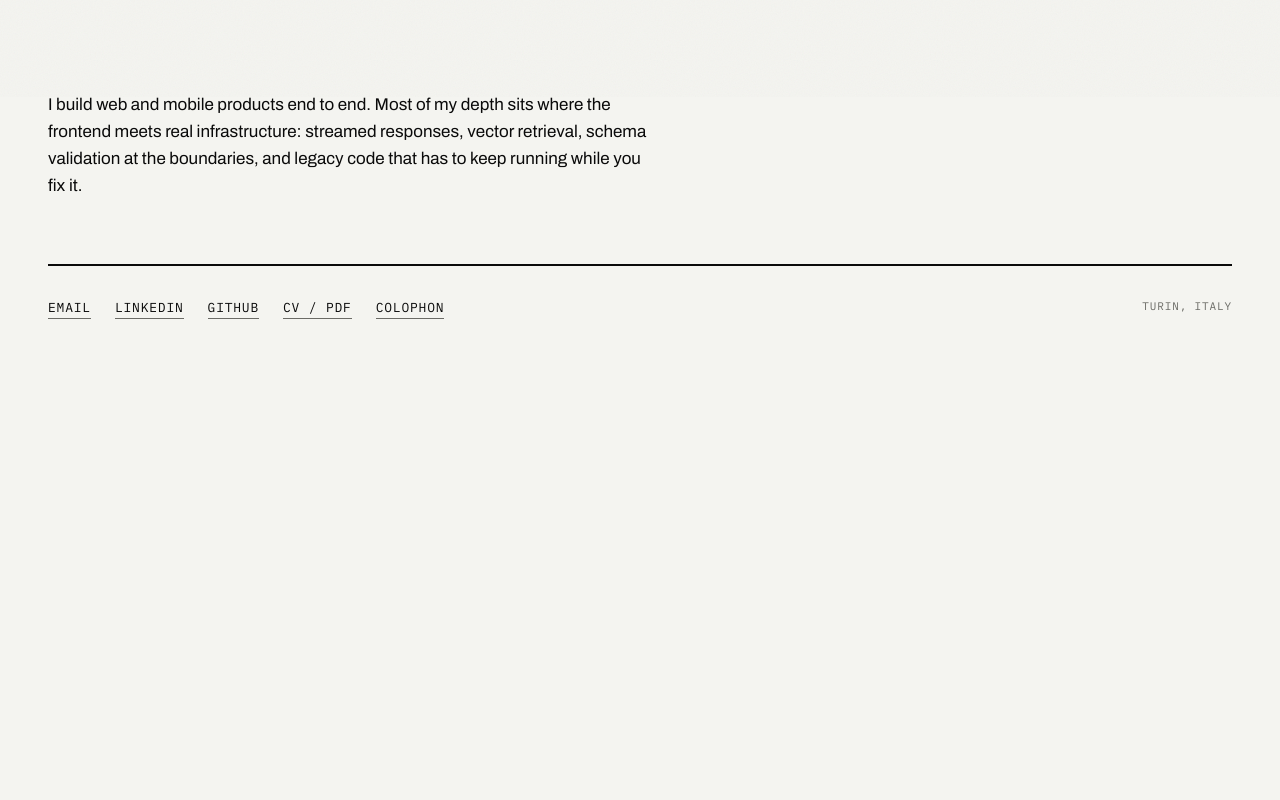
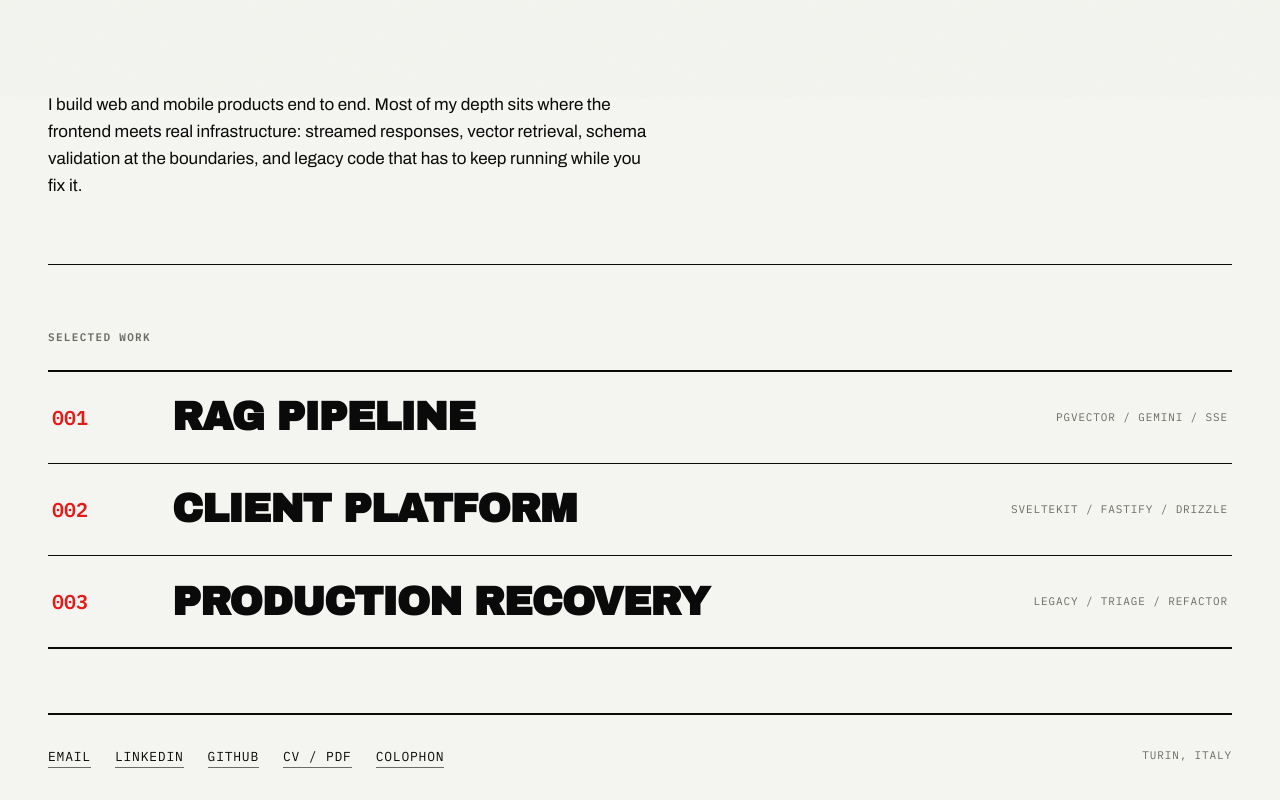
Before and after one commit to imalbi/portfolio, a SvelteKit app: page / in a window 1280 px wide. Shown: the part 703-1503 px from the top of the page. Before the commit the page ends 1070 px from the top, so only its background shows below. Built offline with nearby package versions, Linux system fonts and the light colour scheme.

Commit message:
feat: work index rows

```diff
--- /dev/null
+++ b/src/lib/components/WorkIndex.svelte
@@ -0,0 +1,88 @@
+<script lang="ts">
+	import { work } from '$lib/content/work';
+</script>
+
+<section class="sec" id="index">
+	<h2 class="lbl">Selected work</h2>
+	<div class="index">
+		{#each work as item (item.id)}
+			<a class="row" href={item.href}>
+				<span class="num">{item.id}</span>
+				<h3>{item.title}</h3>
+				<span class="stack">{item.stack}</span>
+			</a>
+		{/each}
+	</div>
+</section>
+
+<style>
+	.sec {
+		padding-block: clamp(2.75rem, 5vw, 4.5rem);
+		border-top: 1px solid var(--ink);
+	}
+	/* 1px grid gap over an ink parent gives exact hairlines with no doubling. */
+	.index {
+		border-block: 2px solid var(--ink);
+		background: var(--ink);
+		display: flex;
+		flex-direction: column;
+		gap: 1px;
+	}
+	.row {
+		background: var(--paper);
+		text-decoration: none;
+		display: grid;
+		grid-template-columns: 4.5rem 1fr auto;
+		gap: var(--gut);
+		align-items: center;
+		padding: clamp(1.1rem, 2.5vw, 1.6rem) 0.25rem;
+		transition:
+			background 0.12s linear,
+			color 0.12s linear;
+	}
+	.row:hover {
+		background: var(--ink);
+		color: var(--paper);
+	}
+	.row:hover .num,
+	.row:hover .stack {
+		color: inherit;
+	}
+	.row:focus-visible {
+		outline: 2px solid var(--ink);
+		outline-offset: 3px;
+	}
+	.num {
+		font-family: var(--data);
+		font-weight: 600;
+		font-size: 1.25rem;
+		color: var(--hazard);
+	}
+	h3 {
+		font-family: var(--display);
+		text-transform: uppercase;
+		letter-spacing: -0.025em;
+		font-size: clamp(1.4rem, 3.6vw, 2.5rem);
+		line-height: 1;
+		margin: 0;
+	}
+	.stack {
+		font-family: var(--data);
+		text-transform: uppercase;
+		letter-spacing: 0.08em;
+		font-size: 11px;
+		color: var(--muted);
+		text-align: right;
+	}
+
+	@media (max-width: 900px) {
+		.row {
+			grid-template-columns: 3.25rem 1fr;
+			gap: 1rem;
+		}
+		.stack {
+			grid-column: 2 / 3;
+			text-align: left;
+		}
+	}
+</style>
--- a/src/routes/+page.svelte
+++ b/src/routes/+page.svelte
@@ -1,5 +1,6 @@
 <script lang="ts">
 	import Masthead from '$lib/components/Masthead.svelte';
+	import WorkIndex from '$lib/components/WorkIndex.svelte';
 </script>
 
 <svelte:head>
@@ -20,6 +21,8 @@
 	</p>
 </section>
 
+<WorkIndex />
+
 <style>
 	.sec {
 		padding-block: clamp(2.75rem, 5vw, 4.5rem);
--- a/svelte.config.js
+++ b/svelte.config.js
@@ -1,11 +1,18 @@
 import adapter from '@sveltejs/adapter-static';
 import { vitePreprocess } from '@sveltejs/vite-plugin-svelte';
 
-// The header and footer link to routes and assets added by later tasks
-// (the colophon page, the CV PDF). Prerendering follows every internal link
-// and fails the build on a 404 by default, so allow exactly these known,
-// deliberate dangling links to warn instead of failing, without deleting them.
-const EXPECTED_DANGLING_LINKS = ['/colophon', '/cv/alberto-cerqua-cv.pdf'];
+// The header, footer and work index link to routes and assets added by later
+// tasks (the colophon page, the CV PDF, the three case study pages).
+// Prerendering follows every internal link and fails the build on a 404 by
+// default, so allow exactly these known, deliberate dangling links to warn
+// instead of failing, without deleting them.
+const EXPECTED_DANGLING_LINKS = [
+	'/colophon',
+	'/cv/alberto-cerqua-cv.pdf',
+	'/work/rag-pipeline',
+	'/work/platform',
+	'/work/recovery'
+];
 
 // The header links to `/#index`, an anchor on the home page's "Selected work"
 // section. The home page content is a later task, so that id does not exist
```
